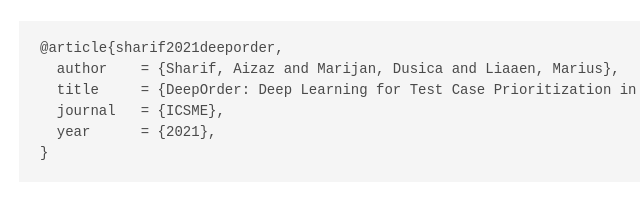
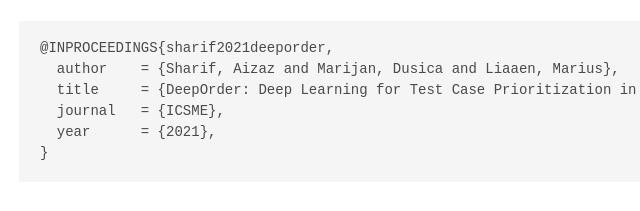
Before and after one commit to AizazSharif/DeepOrder-site, a plain HTML site: page index.html in a window 1280 px wide. Shown: the part 1114-1325 px from the top of the page, 141-781 px from the left. Drawn offline with nearby package versions, Linux system fonts and the light colour scheme; some icons are missing; a web font is replaced by a local one.

Commit message:
Update index.html

```diff
--- a/index.html
+++ b/index.html
@@ -148,7 +148,7 @@
 <section class="section" id="BibTeX">
   <div class="container is-max-desktop content">
     <h2 class="title">BibTeX</h2>
-    <pre><code>@article{sharif2021deeporder,
+    <pre><code>@INPROCEEDINGS{sharif2021deeporder,
   author    = {Sharif, Aizaz and Marijan, Dusica and Liaaen, Marius},
   title     = {DeepOrder: Deep Learning for Test Case Prioritization in Continuous Integration Testing},
   journal   = {ICSME},
```
